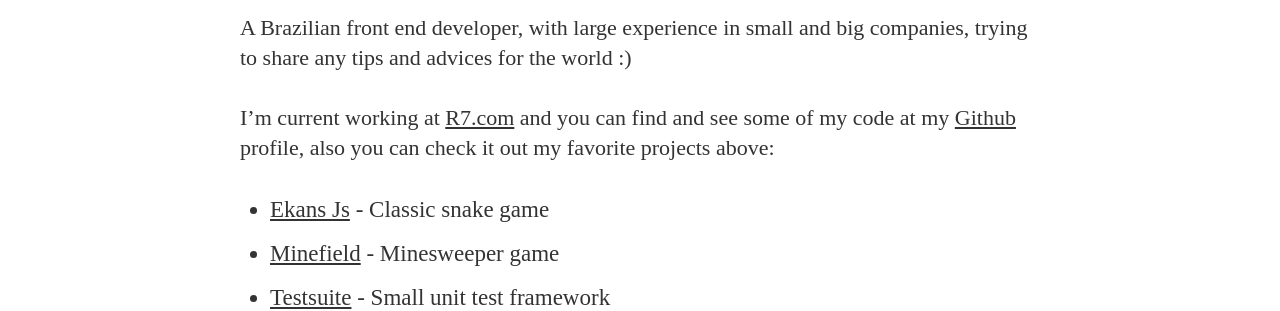
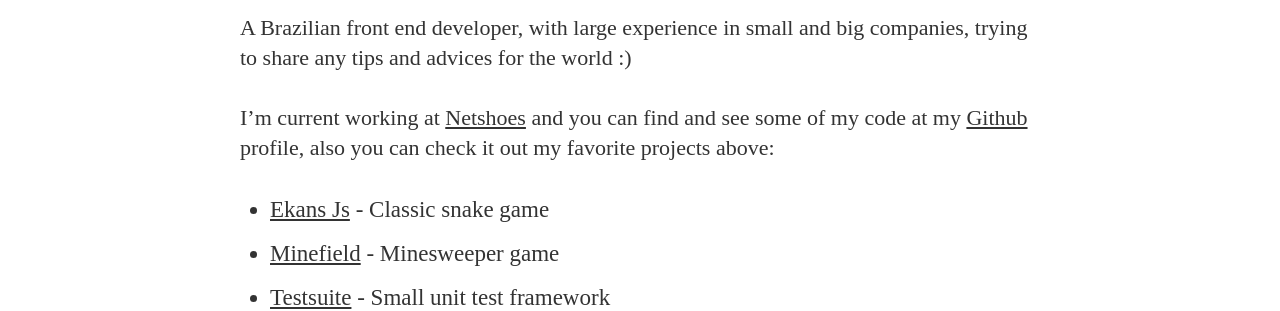
Before and after one commit to weslleyaraujo/weslleyaraujo.github.io, a Jekyll site: the page built from about.md, in a window 1280 px wide. Shown: the part 244-555 px from the top of the page. Built offline with Jekyll 4.4.1, drawn with Linux system fonts in a browser that asks for light colours; nearby versions of some CDN libraries; some web fonts are replaced; Markdown is read by kramdown in place of the engine named in the settings.

Commit message:
Fix: Working company

```diff
--- a/about.md
+++ b/about.md
@@ -6,7 +6,7 @@ permalink: /about/
 
 A Brazilian front end developer, with large experience in small and big companies, trying to share any tips and advices for the world :)
 
-I'm current working at [R7.com](http://r7.com) and you can find and see some of my code at my [Github](http://github.com/weslleyaraujo) profile,
+I'm current working at [Netshoes](http://netshoes.com.br) and you can find and see some of my code at my [Github](http://github.com/weslleyaraujo) profile,
 also you can check it out my favorite projects above:
 
 * [Ekans Js](http://weslleyaraujo.github.io/ekans-js) - Classic snake game
```
